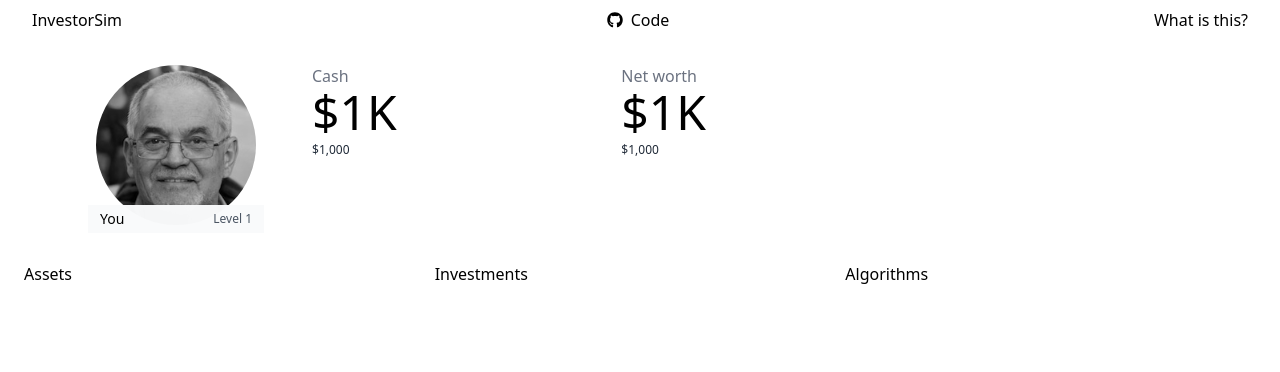
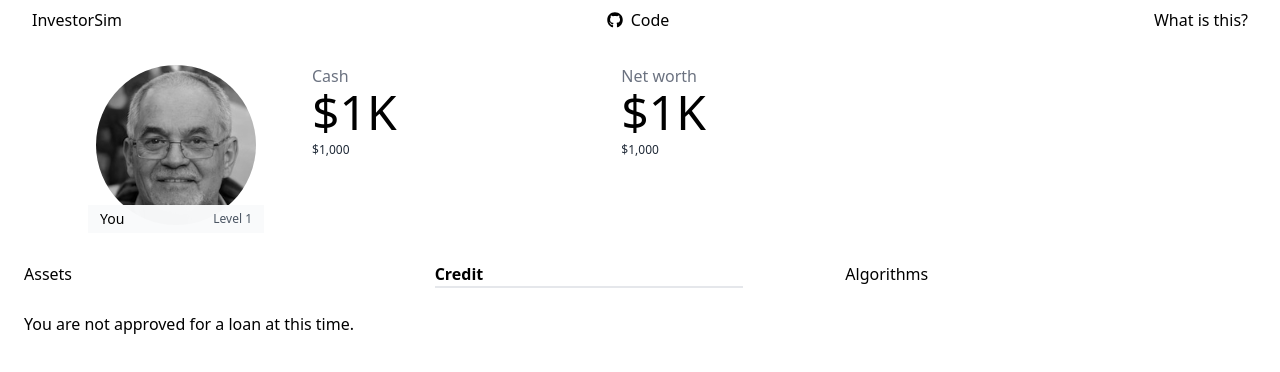
Before and after one commit to fotijr/investorsim, a React (Create React App) app: page /credit in a window 1280 px wide. Shown: the top 372 px of the page. Built offline with nearby package versions, Linux system fonts and the light colour scheme.

Commit message:
Placeholder text

```diff
--- a/src/Algorithms.tsx
+++ b/src/Algorithms.tsx
@@ -5,7 +5,7 @@
 function Algorithms() {
   return (
     <div>
-      <h3>Algorithms</h3>
+      <p>Algorithms are still being developed by the economists.</p>
     </div>
   );
 }
--- a/src/Areas.tsx
+++ b/src/Areas.tsx
@@ -14,7 +14,7 @@ function Areas() {
       </div>
       <div>
         <h2>
-          <NavLink className="block mr-10 w-3/4 pt-2" to="/investments">Investments</NavLink>
+          <NavLink className="block mr-10 w-3/4 pt-2" to="/credit">Credit</NavLink>
         </h2>
       </div>
       <div>
--- a/src/Investments.tsx
+++ /dev/null
@@ -1,13 +0,0 @@
-/**
- * Component listing Investments.
- * @returns
- */
-function Investments() {
-  return (
-    <div>
-      <h3>Investments</h3>
-    </div>
-  );
-}
-
-export default Investments;
--- /dev/null
+++ b/src/Loans.tsx
@@ -0,0 +1,13 @@
+/**
+ * Component listing Loans.
+ * @returns
+ */
+function Loans() {
+  return (
+    <div>
+      <p>You are not approved for a loan at this time.</p>
+    </div>
+  );
+}
+
+export default Loans;
--- a/src/Simulation.tsx
+++ b/src/Simulation.tsx
@@ -9,7 +9,7 @@ import {
 import Stats from './Stats';
 import Areas from './Areas';
 import Assets from './assets/Assets';
-import Investments from './Investments';
+import Loans from './Loans';
 import Algorithms from './Algorithms';
 import Profile from './Profile';
 import { Asset } from './assets/models';
@@ -107,7 +107,7 @@ class Simulation extends React.Component<RouteComponentProps, SimState> {
               buyAsset={this.buySellAsset}
             />
           </Route>
-          <Route path="/investments" component={Investments} />
+          <Route path="/credit" component={Loans} />
           <Route path="/algorithms" component={Algorithms} />
           <Route path="/profile">
             <Profile
```
